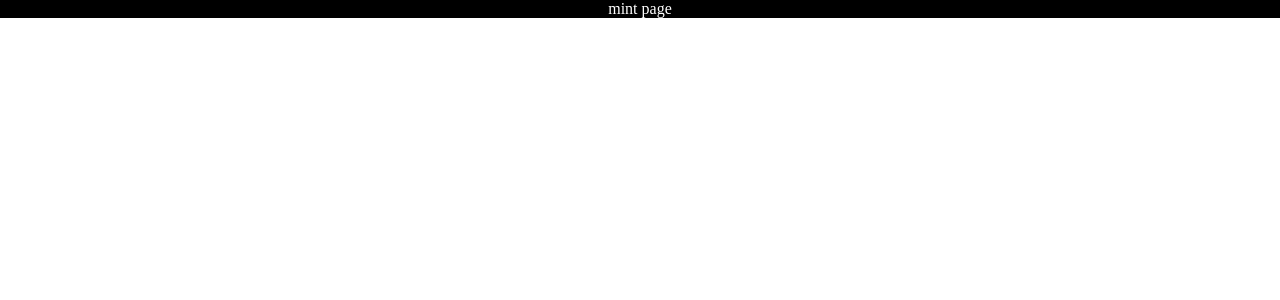
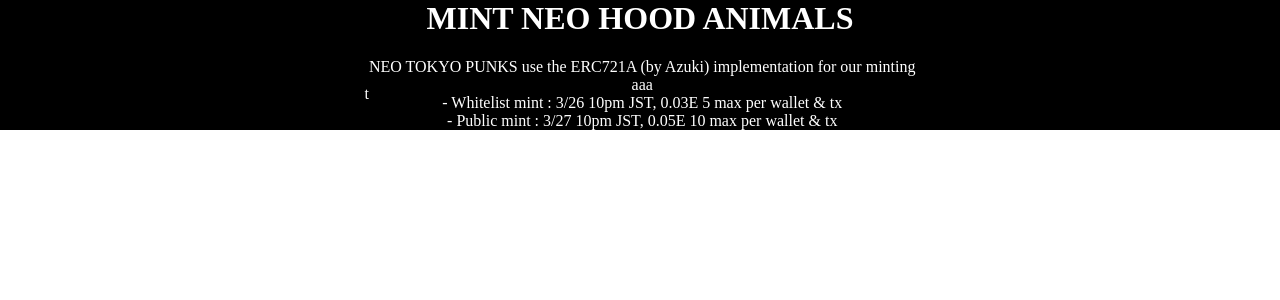
Before and after one commit to kentnaoki/neohoodanimal, a React (Create React App) app: page /mint in a window 1280 px wide. Shown: the top 300 px of the page. Built offline with nearby package versions, Linux system fonts and the light colour scheme; a web font is replaced by a local one.

Commit message:
changed team to partner

```diff
--- a/src/App.js
+++ b/src/App.js
@@ -7,7 +7,7 @@
 const AppStyle = styled.div`
   background-color: black;
   color: white;
-  font: "Sequel Sans Display Medium";
+  /* font: "Sequel Sans Display Medium"; */
 `;
 
 function App() {
--- a/src/components/Home.jsx
+++ b/src/components/Home.jsx
@@ -3,7 +3,7 @@
 import { Navigation } from "./Navigation";
 import { Roadmap } from "./Roadmap";
 import { Statement } from "./Statement";
-import { Team } from "./Team";
+import { Partner } from "./Partner";
 import { TopPage } from "./TopPage";
 
 const ContentStyle = styled.div`
@@ -23,7 +23,7 @@
         <About></About>
         <Statement></Statement>
         <Roadmap></Roadmap>
-        <Team></Team>
+        <Partner></Partner>
       </ContentStyle>
     </div>
   );
--- a/src/components/Mint.jsx
+++ b/src/components/Mint.jsx
@@ -1,3 +1,38 @@
+import styled from "styled-components";
+
+const MintStyle = styled.div`
+  h1 {
+    margin-top: 0;
+  }
+  .content {
+    display: flex;
+    justify-content: center;
+    align-items: center;
+  }
+`;
+
 export const Mint = () => {
-  return <div>mint page</div>;
+  return (
+    <MintStyle>
+      <div>
+        <h1>MINT NEO HOOD ANIMALS</h1>
+        <div className="content">
+          <div className="mint-image">t</div>
+          <div className="mint-context">
+            <div className="text">
+              NEO TOKYO PUNKS use the ERC721A (by Azuki) implementation for our
+              minting
+            </div>
+            <div className="sold">aaa</div>
+            <div className="whitelist-mint">
+              - Whitelist mint : 3/26 10pm JST, 0.03E 5 max per wallet & tx
+            </div>
+            <div className="public-mint">
+              - Public mint : 3/27 10pm JST, 0.05E 10 max per wallet & tx
+            </div>
+          </div>
+        </div>
+      </div>
+    </MintStyle>
+  );
 };
--- a/src/components/Navigation.jsx
+++ b/src/components/Navigation.jsx
@@ -109,7 +109,7 @@
           <Link to={`/mint/`}>MINT</Link>
           <a href="#statement">STATEMENT</a>
           <a href="#roadmap">ROADMAP</a>
-          <a href="#team">TEAM</a>
+          <a href="#partner">PARTNER</a>
         </div>
       </div>
     </NavigationStyle>
--- a/src/components/Team.jsx
+++ b/src/components/Partner.jsx
@@ -2,19 +2,19 @@
 import cat from "../img/cat.jpg";
 import twitter from "../img/twitter.png";
 
-const TeamStyle = styled.div`
+const PartnerStyle = styled.div`
   background-color: #383838;
   padding-top: 85px;
   padding-bottom: 85px;
 
-  .team-content {
+  .partner-content {
     display: grid;
     grid-template-rows: 50% 50%;
     grid-template-columns: 33% 33% 33%;
     max-width: 940px;
     margin: 0 auto;
   }
-  .team-member {
+  .partner-member {
     margin: 10px auto;
   }
   .member-image img {
@@ -29,7 +29,7 @@
     border-radius: 30px;
   }
   @media screen and (max-width: 859px) {
-    .team-content {
+    .partner-content {
       display: grid;
       grid-template-rows: 33% 33% 33%;
       grid-template-columns: 50% 50%;
@@ -38,14 +38,14 @@
     }
   }
   @media screen and (max-width: 480px) {
-    .team-content {
+    .partner-content {
       display: block;
     }
   }
 `;
 
-export const Team = () => {
-  const teamContent = [
+export const Partner = () => {
+  const partnerContent = [
     {
       id: 0,
       image: cat,
@@ -85,19 +85,19 @@
   ];
 
   return (
-    <TeamStyle>
-      <div id="team">
-        <h2>MEET THE TEAM</h2>
-        <div className="team-content">
-          {teamContent.map((element) => {
+    <PartnerStyle>
+      <div id="partner">
+        <h2>PARTNER</h2>
+        <div className="partner-content">
+          {partnerContent.map((element) => {
             return (
-              <div className="team-member" key={element.id}>
+              <div className="partner-member" key={element.id}>
                 <div className="member-image">
                   <img src={element.image} alt={element.name} />
                 </div>
                 <div className="member-name">{element.name}</div>
                 <div className="twitter-image">
-                  <a href="#team">
+                  <a href="#partner">
                     <img src={twitter} alt="twitter" />
                   </a>
                 </div>
@@ -106,6 +106,6 @@
           })}
         </div>
       </div>
-    </TeamStyle>
+    </PartnerStyle>
   );
 };
```
